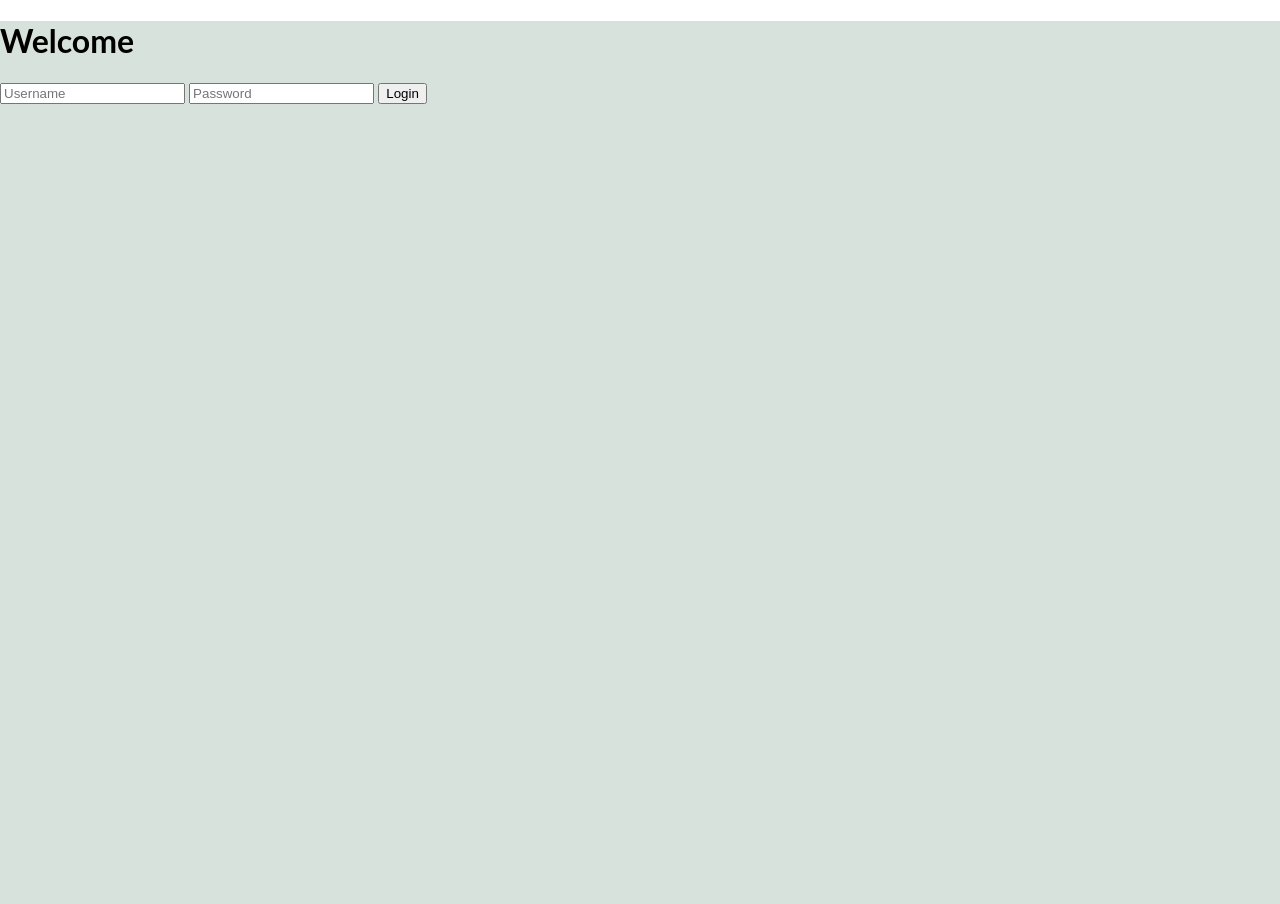
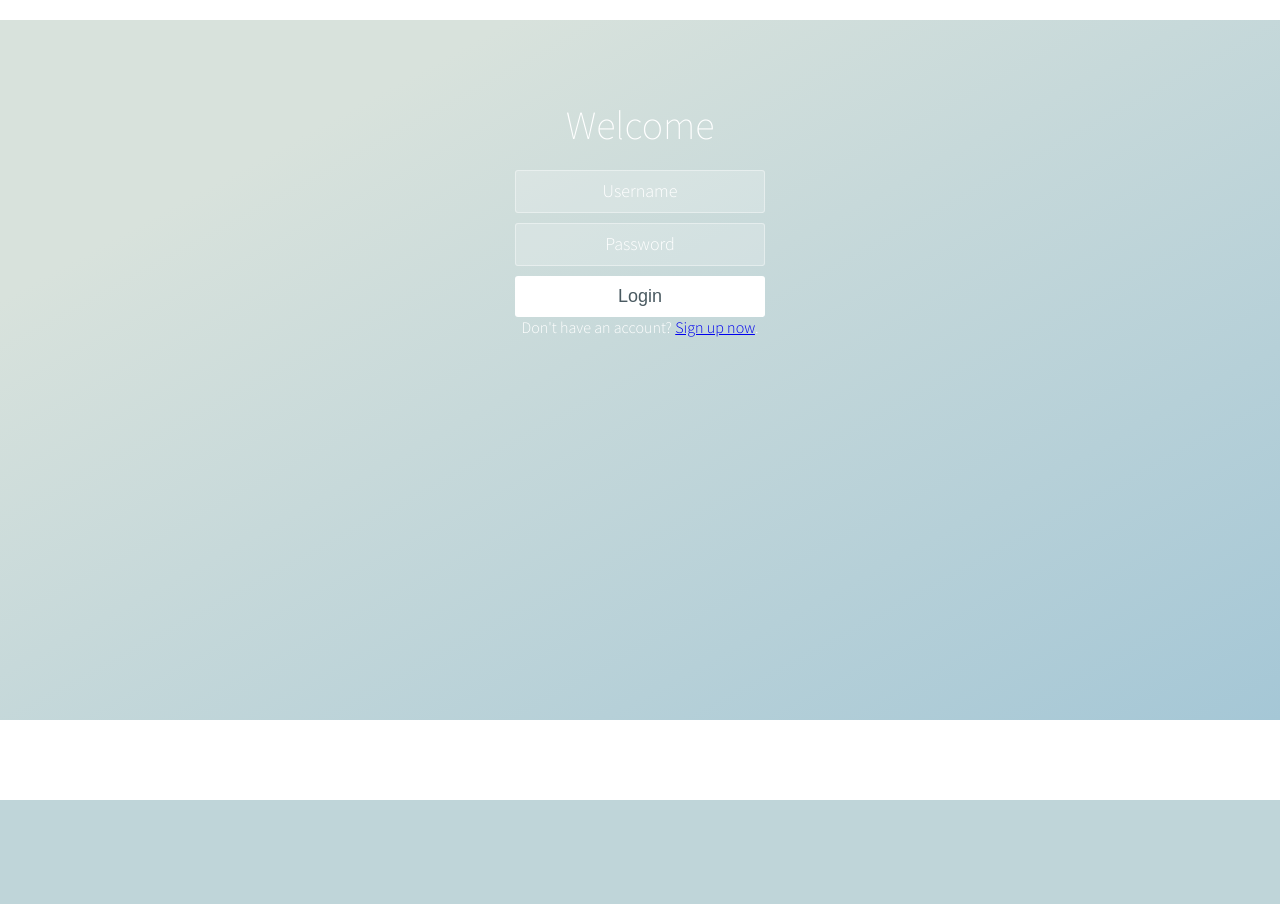
Before and after one commit to shengssw/covidVaccine, a PHP site: page /covidVaccine/app/views/users/login.php in a window 1280 px wide. After the commit the page ends 800 px from the top, so only its background shows below. Run offline with PHP 8.4, Linux system fonts and the light colour scheme; data that the repository does not hold is empty; some libraries are stand-ins or nearby versions.

Commit message:
3
updated css

```diff
--- a/app/views/users/footer.php
+++ b/app/views/users/footer.php
@@ -2,12 +2,6 @@
 
 <br>
 
-
-<footer id="myFooter">
-
-    <div>Copyright � 2021</div>
-
-</footer>
 
 
 
--- a/app/views/users/login.php
+++ b/app/views/users/login.php
@@ -70,7 +70,7 @@
 
 
 
-      <link rel="stylesheet" href="css/style.css">
+      <link rel="stylesheet" href="style.css">
 
 
 </head>
@@ -90,9 +90,10 @@
 
 
 
-
 			<button type="submit" name="login-button">Login</button>
 
+
+		    <p>Don't have an account? <a href="register.php">Sign up now</a>.</p>
 
 		</form>
 
--- a/app/views/users/provider/header.php
+++ b/app/views/users/provider/header.php
@@ -11,7 +11,7 @@
     <meta http-equiv="X-UA-Compatible" content="IE=edge,chrome=1" />
 
 
-    <title>Admin</title>
+    <title>Covid Appointment - Provider</title>
 
     <meta content='width=device-width, initial-scale=1.0, maximum-scale=1.0, user-scalable=0' name='viewport' />
     <meta name="viewport" content="width=device-width" />
--- a/app/views/users/provider/uppernav.php
+++ b/app/views/users/provider/uppernav.php
@@ -25,7 +25,6 @@
                   <a href="#" class="dropdown-toggle" data-toggle="dropdown">
                       <i class="fa fa-globe"></i>
                       <b class="caret"></b>
-                      <span class="notification">2</span>
                   </a>
                   <ul class="dropdown-menu">
                       <li><a href="#">Notification 1</a></li>
@@ -39,7 +38,7 @@
                     </a>
                     <ul class="dropdown-menu">
                         <li><a href="#">My Profile Settings</a></li>
-                        <li><a href="logout.php">Log out</a></li>
+                        <li><a href="../../logout.php">Log out</a></li>
 
 
                     </ul>
--- /dev/null
+++ b/app/views/users/style.css
@@ -0,0 +1,230 @@
+@import url(https://fonts.googleapis.com/css?family=Source+Sans+Pro:200,300);
+* {
+  box-sizing: border-box;
+  margin: 0;
+  padding: 0;
+  font-weight: 300;
+}
+body {
+  font-family: 'Source Sans Pro', sans-serif;
+  color: white;
+  font-weight: 300;
+}
+body ::-webkit-input-placeholder {
+  /* WebKit browsers */
+  font-family: 'Source Sans Pro', sans-serif;
+  color: white;
+  font-weight: 300;
+}
+body :-moz-placeholder {
+  /* Mozilla Firefox 4 to 18 */
+  font-family: 'Source Sans Pro', sans-serif;
+  color: white;
+  opacity: 1;
+  font-weight: 300;
+}
+body ::-moz-placeholder {
+  /* Mozilla Firefox 19+ */
+  font-family: 'Source Sans Pro', sans-serif;
+  color: white;
+  opacity: 1;
+  font-weight: 300;
+}
+body :-ms-input-placeholder {
+  /* Internet Explorer 10+ */
+  font-family: 'Source Sans Pro', sans-serif;
+  color: white;
+  font-weight: 300;
+}
+.wrapper {
+  background: #50a3a2;
+  background: -webkit-linear-gradient(top left, #D8E2DC 20%, #a5c7d6 100%);
+  background: linear-gradient(to bottom right, #D8E2DC 20%, #a5c7d6 100%);
+  position: absolute;
+  top: 15%;
+  left: 0;
+  width: 100%;
+  height: 700px;
+  margin-top: -100px;
+  overflow: hidden;
+}
+.wrapper.form-success .container h1 {
+  -webkit-transform: translateY(85px);
+          transform: translateY(85px);
+}
+.container {
+  max-width: 600px;
+  margin: 0 auto;
+  padding: 80px 0;
+  height: 400px;
+  text-align: center;
+}
+.container h1 {
+  font-size: 40px;
+  -webkit-transition-duration: 1s;
+          transition-duration: 1s;
+  -webkit-transition-timing-function: ease-in-put;
+          transition-timing-function: ease-in-put;
+  font-weight: 200;
+}
+form {
+  padding: 20px 0;
+  position: relative;
+  z-index: 2;
+}
+form input {
+  -webkit-appearance: none;
+     -moz-appearance: none;
+          appearance: none;
+  outline: 0;
+  border: 1px solid rgba(255, 255, 255, 0.4);
+  background-color: rgba(255, 255, 255, 0.2);
+  width: 250px;
+  border-radius: 3px;
+  padding: 10px 15px;
+  margin: 0 auto 10px auto;
+  display: block;
+  text-align: center;
+  font-size: 18px;
+  color: white;
+  -webkit-transition-duration: 0.25s;
+          transition-duration: 0.25s;
+  font-weight: 300;
+}
+form input:hover {
+  background-color: rgba(255, 255, 255, 0.4);
+}
+form input:focus {
+  background-color: white;
+  width: 300px;
+  color: #0000ff;
+}
+form button {
+  -webkit-appearance: none;
+     -moz-appearance: none;
+          appearance: none;
+  outline: 0;
+  background-color: white;
+  border: 0;
+  padding: 10px 15px;
+  color: #4a5a61;
+  border-radius: 3px;
+  width: 250px;
+  cursor: pointer;
+  font-size: 18px;
+  -webkit-transition-duration: 0.25s;
+          transition-duration: 0.25s;
+}
+form button:hover {
+  background-color: #f5f7f9;
+}
+.bg-bubbles {
+  position: absolute;
+  top: 0;
+  left: 0;
+  width: 100%;
+  height: 100%;
+  z-index: 1;
+}
+.bg-bubbles li {
+  position: absolute;
+  list-style: none;
+  display: block;
+  width: 40px;
+  height: 40px;
+  background-color: rgba(255, 255, 255, 0.15);
+  bottom: -160px;
+  -webkit-animation: square 25s infinite;
+  animation: square 25s infinite;
+  -webkit-transition-timing-function: linear;
+  transition-timing-function: linear;
+}
+.bg-bubbles li:nth-child(1) {
+  left: 10%;
+}
+.bg-bubbles li:nth-child(2) {
+  left: 20%;
+  width: 80px;
+  height: 80px;
+  -webkit-animation-delay: 2s;
+          animation-delay: 2s;
+  -webkit-animation-duration: 17s;
+          animation-duration: 17s;
+}
+.bg-bubbles li:nth-child(3) {
+  left: 25%;
+  -webkit-animation-delay: 4s;
+          animation-delay: 4s;
+}
+.bg-bubbles li:nth-child(4) {
+  left: 40%;
+  width: 60px;
+  height: 60px;
+  -webkit-animation-duration: 22s;
+          animation-duration: 22s;
+  background-color: rgba(255, 255, 255, 0.25);
+}
+.bg-bubbles li:nth-child(5) {
+  left: 70%;
+}
+.bg-bubbles li:nth-child(6) {
+  left: 80%;
+  width: 120px;
+  height: 120px;
+  -webkit-animation-delay: 3s;
+          animation-delay: 3s;
+  background-color: rgba(255, 255, 255, 0.2);
+}
+.bg-bubbles li:nth-child(7) {
+  left: 32%;
+  width: 160px;
+  height: 160px;
+  -webkit-animation-delay: 7s;
+          animation-delay: 7s;
+}
+.bg-bubbles li:nth-child(8) {
+  left: 55%;
+  width: 20px;
+  height: 20px;
+  -webkit-animation-delay: 15s;
+          animation-delay: 15s;
+  -webkit-animation-duration: 40s;
+          animation-duration: 40s;
+}
+.bg-bubbles li:nth-child(9) {
+  left: 25%;
+  width: 10px;
+  height: 10px;
+  -webkit-animation-delay: 2s;
+          animation-delay: 2s;
+  -webkit-animation-duration: 40s;
+          animation-duration: 40s;
+  background-color: rgba(255, 255, 255, 0.3);
+}
+.bg-bubbles li:nth-child(10) {
+  left: 90%;
+  width: 160px;
+  height: 160px;
+  -webkit-animation-delay: 11s;
+          animation-delay: 11s;
+}
+@-webkit-keyframes square {
+  0% {
+    -webkit-transform: translateY(0);
+            transform: translateY(0);
+  }
+  100% {
+    -webkit-transform: translateY(-700px) rotate(600deg);
+            transform: translateY(-700px) rotate(600deg);
+  }
+}
+@keyframes square {
+  0% {
+    -webkit-transform: translateY(0);
+            transform: translateY(0);
+  }
+  100% {
+    -webkit-transform: translateY(-700px) rotate(600deg);
+            transform: translateY(-700px) rotate(600deg);
+  }
+}
```
Also changed, not shown: app/views/users/patient/assets/css/light-bootstrap-dashboard.css (+6 -6 lines), app/views/users/provider/addapps.php (+7 -1 lines), app/views/users/provider/logout.php (added, +14 -0 lines), app/views/users/register.php (+24 -1 lines).
